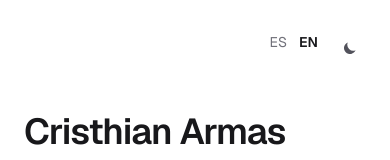
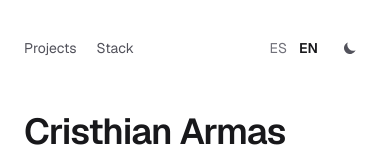
Before and after one commit to cris071198/portafolio-hub, a Next.js app: page /en in a window 390 px wide. Shown: the top 160 px of the page. Built offline with nearby package versions, Linux system fonts and the light colour scheme.

Commit message:
Add real section navigation (Projects, Stack) that stays usable on mobile instead of hiding

```diff
--- a/src/app/[lang]/page.tsx
+++ b/src/app/[lang]/page.tsx
@@ -1,7 +1,6 @@
-import { locales, type Locale } from "@/i18n/config";
+import { type Locale } from "@/i18n/config";
 import { getDictionary } from "@/i18n/dictionaries";
-import { LanguageSwitcher } from "@/components/language-switcher";
-import { ThemeToggle } from "@/components/theme-toggle";
+import { SiteNav } from "@/components/site-nav";
 import { HeroSection } from "@/components/hero-section";
 import { ProjectsSection } from "@/components/projects-section";
 import { StackSummary } from "@/components/stack-summary";
@@ -12,17 +11,7 @@ export default async function Home({ params }: PageProps<"/[lang]">) {
 
   return (
     <div className="flex flex-1 flex-col items-center">
-      <nav className="flex w-full max-w-5xl justify-end gap-4 px-6 py-8">
-        <LanguageSwitcher
-          locales={locales}
-          currentLang={lang as Locale}
-          navLabel={dict.languageSwitcherLabel}
-        />
-        <ThemeToggle
-          toLightLabel={dict.themeToggleToLight}
-          toDarkLabel={dict.themeToggleToDark}
-        />
-      </nav>
+      <SiteNav lang={lang as Locale} dict={dict} />
 
       <HeroSection dict={dict} />
 
--- /dev/null
+++ b/src/components/site-nav.tsx
@@ -0,0 +1,37 @@
+import { locales, type Locale } from "@/i18n/config";
+import type { Dictionary } from "@/i18n/dictionaries";
+import { LanguageSwitcher } from "./language-switcher";
+import { ThemeToggle } from "./theme-toggle";
+
+export function SiteNav({ lang, dict }: { lang: Locale; dict: Dictionary }) {
+  return (
+    <nav className="flex w-full max-w-5xl flex-wrap items-center justify-between gap-x-6 gap-y-3 px-6 py-8 text-sm">
+      <div className="flex gap-5">
+        <a
+          href="#projects"
+          className="text-muted-foreground transition-colors duration-150 hover:text-foreground"
+        >
+          {dict.projectsHeading}
+        </a>
+        <a
+          href="#stack"
+          className="text-muted-foreground transition-colors duration-150 hover:text-foreground"
+        >
+          {dict.stackHeading}
+        </a>
+      </div>
+
+      <div className="flex items-center gap-4">
+        <LanguageSwitcher
+          locales={locales}
+          currentLang={lang}
+          navLabel={dict.languageSwitcherLabel}
+        />
+        <ThemeToggle
+          toLightLabel={dict.themeToggleToLight}
+          toDarkLabel={dict.themeToggleToDark}
+        />
+      </div>
+    </nav>
+  );
+}
--- a/src/components/stack-summary.tsx
+++ b/src/components/stack-summary.tsx
@@ -10,7 +10,7 @@ export function StackSummary({
   dict: Dictionary;
 }) {
   return (
-    <section className="w-full max-w-5xl px-6 py-16">
+    <section id="stack" className="w-full max-w-5xl scroll-mt-8 px-6 py-16">
       <div className="mb-10 max-w-2xl">
         <h2 className="text-2xl font-semibold tracking-tight text-foreground">
           {dict.stackHeading}
```
